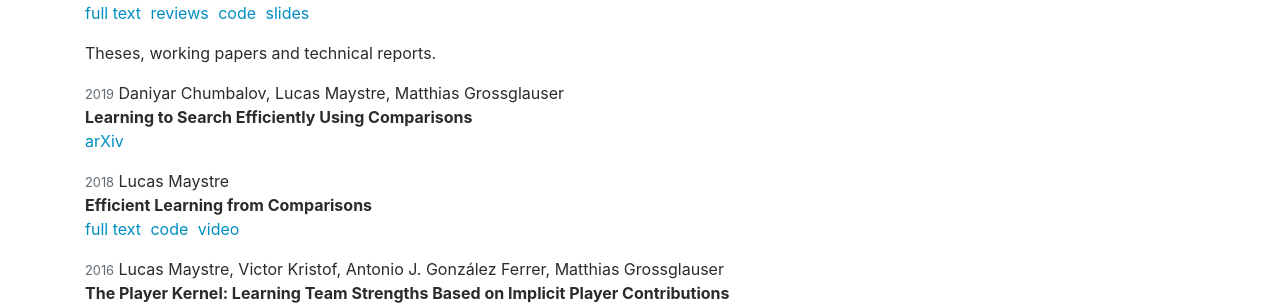
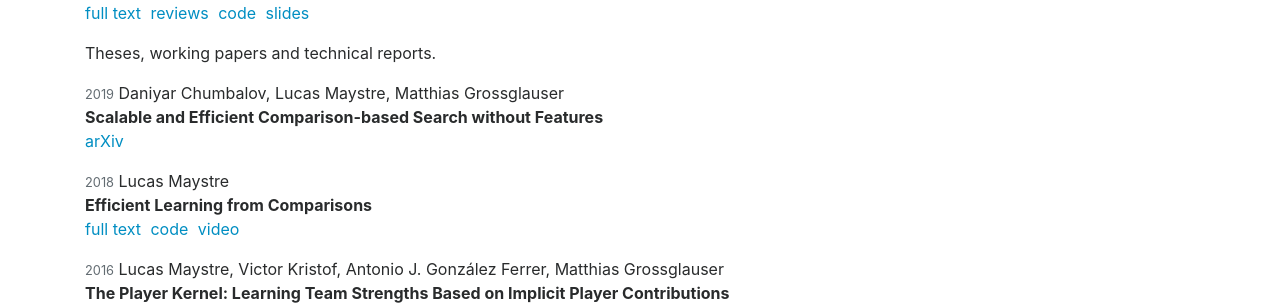
Before and after one commit to lucasmaystre/lum-web, a Jekyll site: the page built from papers.md, in a window 1280 px wide. Shown: the part 761-1066 px from the top of the page. Built offline with Jekyll 4.4.1, drawn with Linux system fonts in a browser that asks for light colours.

Commit message:
Changed title of paper with Daniyar.

```diff
--- a/_data/papers.yml
+++ b/_data/papers.yml
@@ -1,6 +1,6 @@
 chumbalov2019learning:
   year: 2019
-  title: Learning to Search Efficiently Using Comparisons
+  title: Scalable and Efficient Comparison-based Search without Features
   authors: Daniyar Chumbalov, Lucas Maystre, Matthias Grossglauser
   links:
     arXiv: https://arxiv.org/abs/1905.05049
```
